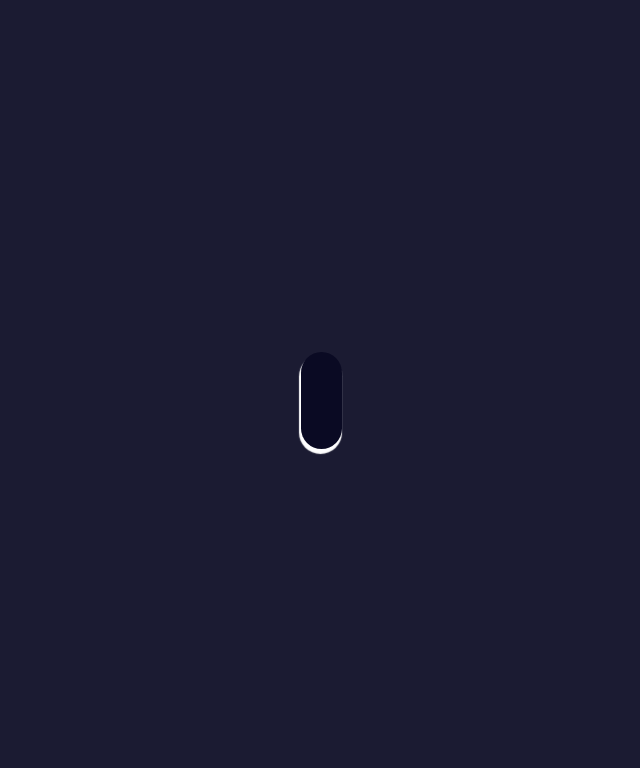
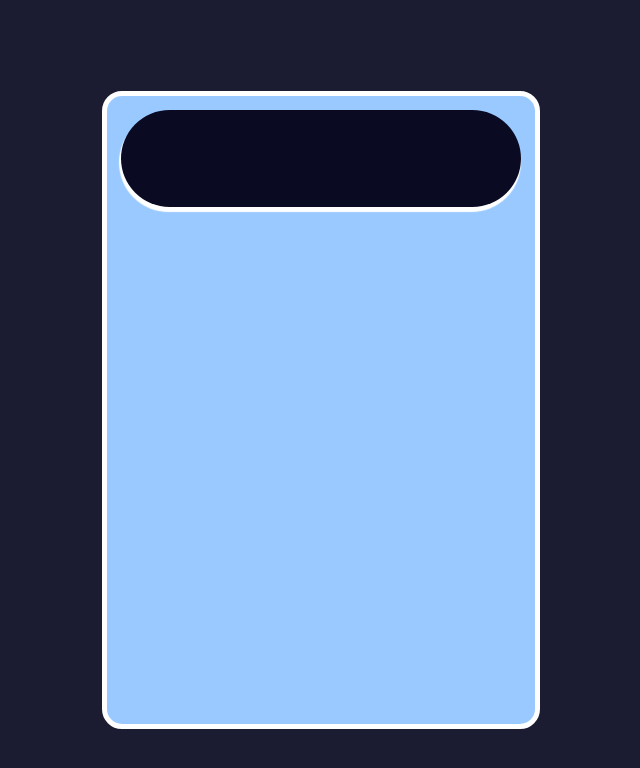
Before and after one commit to GitEdy2/calculadora-app, a React (Create React App) app: page / in a window 1280 px wide. Shown: the top 768 px of the page, without its empty margins (319-959 px from the left). Built offline with nearby package versions, Linux system fonts and the light colour scheme.

Commit message:
hoja de estilos de aplicacion

```diff
--- a/src/App.css
+++ b/src/App.css
@@ -8,3 +8,19 @@
   justify-content: center;
   align-items: center;
 }
+
+.contenedor-calculadora {
+  width: 400px;
+  height: 600px;
+  padding: 14px;
+  background-color: #99c9ff;
+  border-radius: 20px;
+  border: 5px solid white;
+}
+
+.fila {
+  margin: 4px;
+  display: flex;
+  align-items: center;
+  justify-content: center;
+}
```
